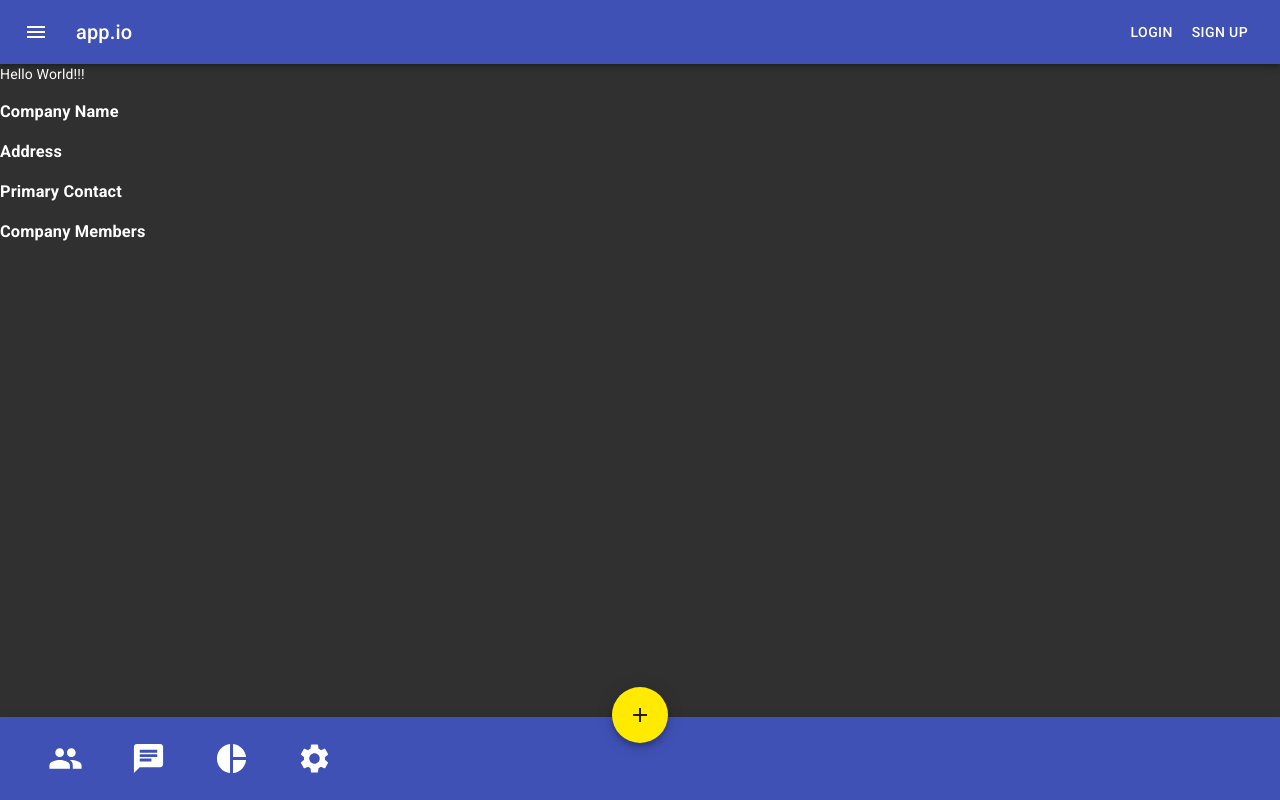
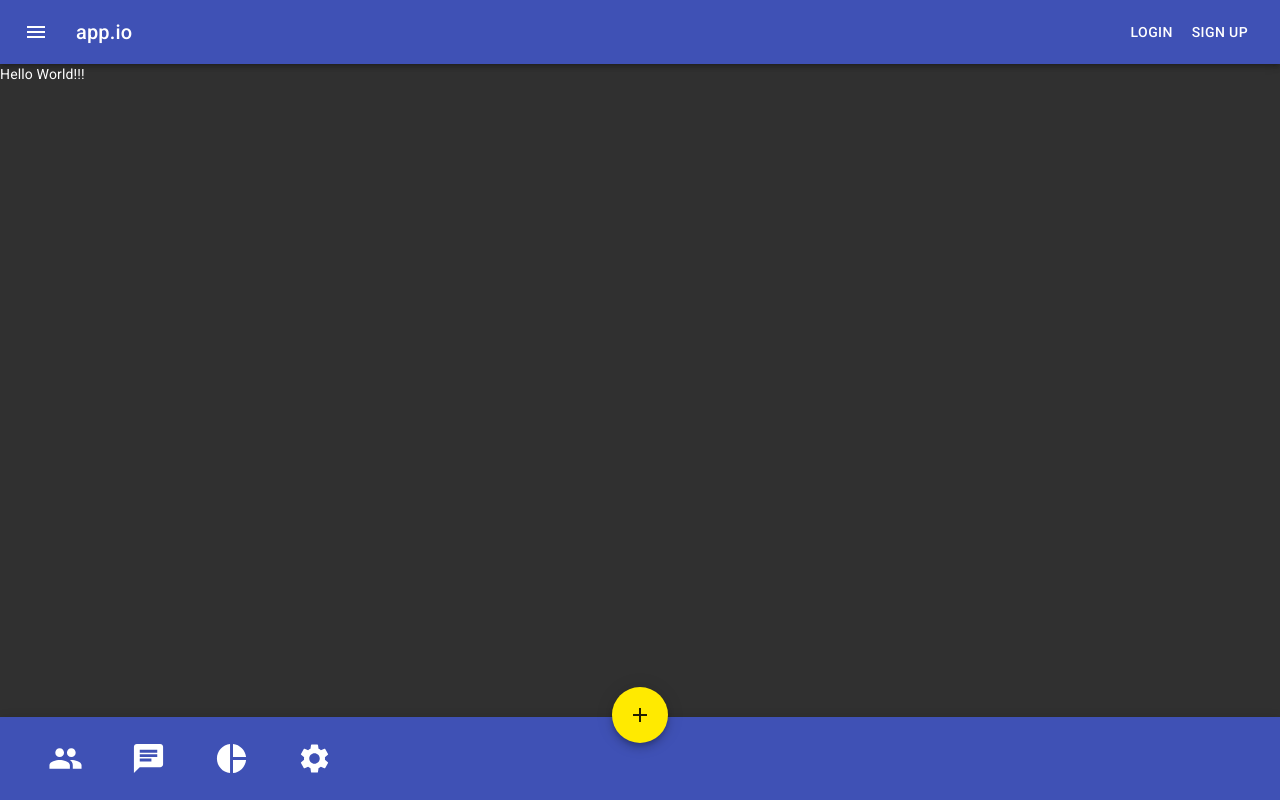
Before and after one commit to juggernautSmash/app.io, a React (Create React App) app in the folder client/: page / in a window 1280 px wide. Built offline with nearby package versions, Linux system fonts and the light colour scheme.

Commit message:
Remove tests from app.js

```diff
--- a/client/src/App.js
+++ b/client/src/App.js
@@ -1,14 +1,12 @@
 import React from 'react'
 import NavBar from './components/NavBar'
 import FooterBar from './components/FooterBar'
-import CompanyInfo from './components/CompanyInfo'
 
 function App() {
   return (
     <div>
         <NavBar />
         Hello World!!!
-        <CompanyInfo />
         <FooterBar />
     </div>
   );
```
